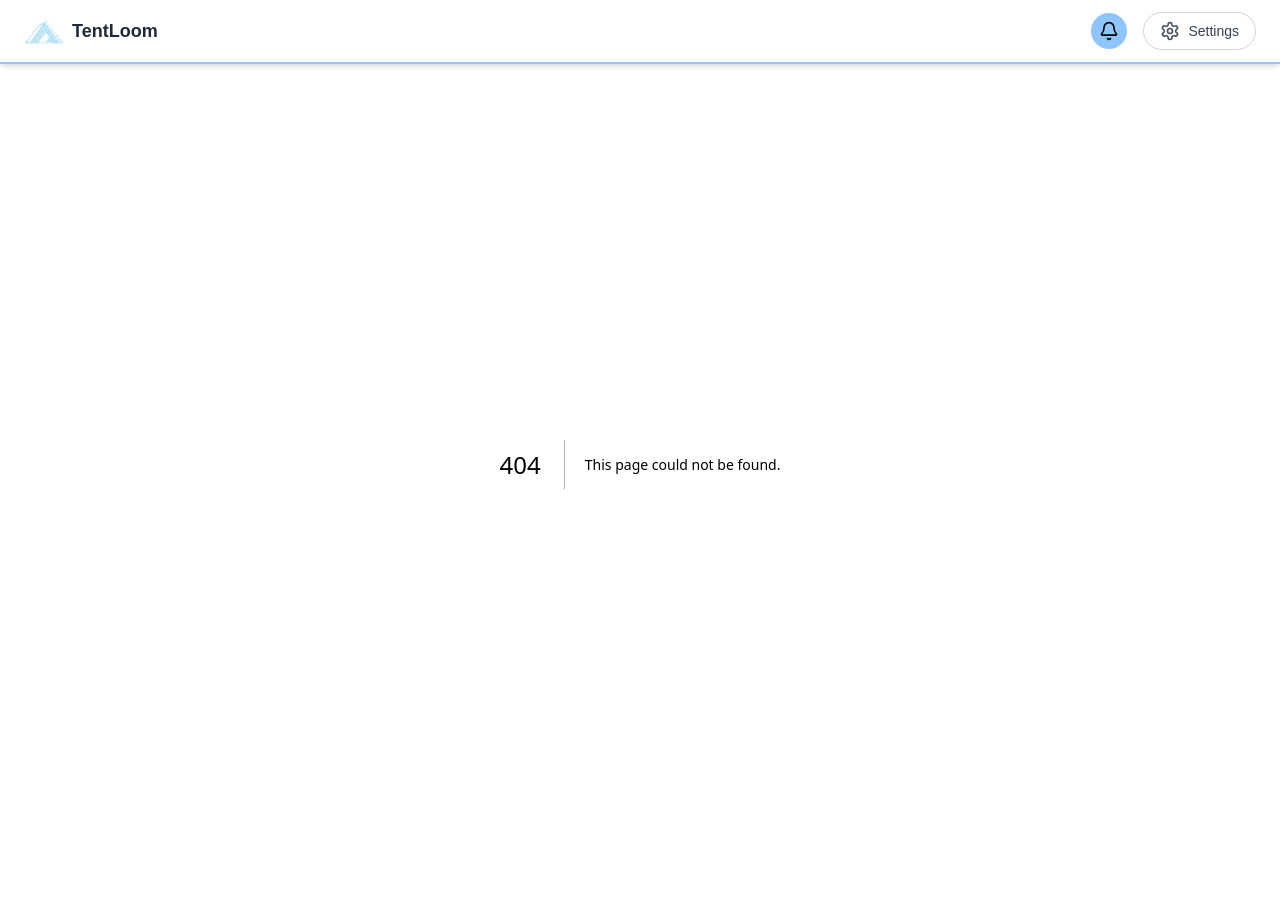
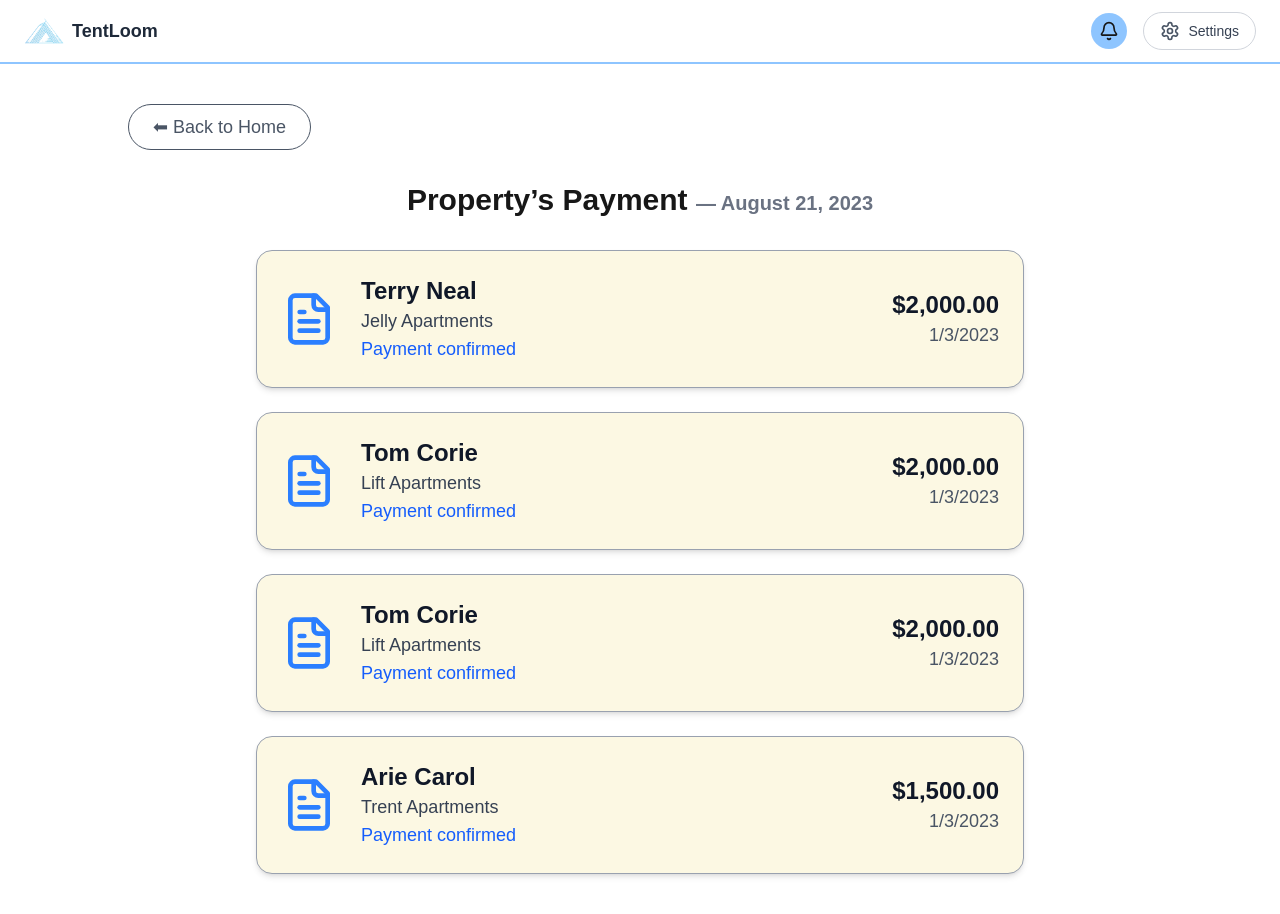
Before and after one commit to adnanfrd/Transaction-system, a Next.js app in the folder admin/: page /payment-overview/property-payments in a window 1280 px wide. Before the commit this address had no page. Before the commit the page ends 864 px from the top, so only its background shows below. Built offline with nearby package versions, Linux system fonts and the light colour scheme.

Commit message:
create property and tenenant payment pages

```diff
--- /dev/null
+++ b/admin/src/app/payment-overview/property-payments/page.tsx
@@ -0,0 +1,12 @@
+import PropertyPayment from '@/subComponents/PropertyPayment'
+import React from 'react'
+
+const page = () => {
+  return (
+    <div>
+        <PropertyPayment/>
+    </div>
+  )
+}
+
+export default page
--- /dev/null
+++ b/admin/src/app/payment-overview/tenants-payments/page.tsx
@@ -0,0 +1,12 @@
+import TenantPayment from '@/subComponents/TenantPayment'
+import React from 'react'
+
+const page = () => {
+  return (
+    <div>
+        <TenantPayment/>
+    </div>
+  )
+}
+
+export default page
--- a/admin/src/components/MembershipForm.tsx
+++ b/admin/src/components/MembershipForm.tsx
@@ -85,7 +85,7 @@ const MembershipForm: FC = () => {
         </button>
 
         <Link href="/membership-subscription/generate-lease" className="w-full cursor-pointer">
-          <button className="w-full flex items-center justify-center gap-2 bg-blue-400 text-white px-4 py-2 rounded-full text-sm font-medium hover:bg-blue-500">
+          <button className="w-full flex items-center cursor-pointer justify-center gap-2 bg-blue-400 text-white px-4 py-2 rounded-full text-sm font-medium hover:bg-blue-500">
             <FileText className="w-4 h-4" /> Generate lease
           </button>
         </Link>
--- a/admin/src/components/PaymentOverview.tsx
+++ b/admin/src/components/PaymentOverview.tsx
@@ -2,36 +2,40 @@ import Link from "next/link";
 
 const PaymentOverview = () => {
   return (
-    <div className="min-h-screen flex flex-col items-center bg-white p-6">
-      <div className="w-full max-w-4xl flex justify-between items-center mb-6">
+    <div className="min-h-screen flex flex-col items-center bg-white p-10">
+      <div className="w-full max-w-4xl flex justify-between items-center mb-8">
         <Link
           href="/"
-          className="flex items-center text-gray-600 border rounded-full px-4 py-2 text-sm hover:bg-gray-100"
+          className="flex items-center text-gray-600 border rounded-full px-6 py-3 text-lg hover:bg-gray-100"
         >
           ⬅ Back to home
         </Link>
 
-        <div className="flex gap-3">
-          <button className="border border-gray-400 rounded-full px-4 py-2 text-sm hover:bg-gray-100">
+        <div className="flex gap-4">
+          <button className="border border-gray-400 rounded-full px-6 py-3 text-lg hover:bg-gray-100">
             Payment overview
           </button>
-          <button className="border border-gray-400 rounded-full px-4 py-2 text-sm hover:bg-gray-100">
+          <button className="border border-gray-400 rounded-full px-6 py-3 text-lg hover:bg-gray-100">
             Chats
           </button>
         </div>
       </div>
 
-      <h1 className="text-xl font-semibold text-center mb-6">
-        Super Admin <span className="text-gray-500">— August 21, 2023</span>
+      <h1 className="text-2xl font-semibold text-center mb-8">
+        Super Admin <span className="text-gray-500 text-lg">— August 21, 2023</span>
       </h1>
 
-      <div className="flex gap-6">
-        <button className="bg-blue-500 text-white px-6 py-3 rounded-lg text-sm shadow-md hover:bg-blue-600">
-          Property's Payments
+      <div className="flex gap-8">
+      <Link href="/payment-overview/property-payments">
+        <button className="bg-blue-500 text-white cursor-pointer px-10 py-6 rounded-lg text-lg shadow-md hover:bg-blue-600">
+         Property's Payments
         </button>
-        <button className="bg-blue-500 text-white px-6 py-3 rounded-lg text-sm shadow-md hover:bg-blue-600">
+        </Link>
+       <Link href="/payment-overview/tenants-payments">
+       <button className="bg-blue-500 cursor-pointer text-white px-10 py-6 rounded-lg text-lg shadow-md hover:bg-blue-600">
           Tenant's Payments
         </button>
+       </Link>
       </div>
     </div>
   );
--- /dev/null
+++ b/admin/src/subComponents/PropertyPayment.tsx
@@ -0,0 +1,76 @@
+import Link from "next/link";
+import { FileText } from "lucide-react";
+
+const payments = [
+  {
+    name: "Terry Neal",
+    property: "Jelly Apartments",
+    amount: "$2,000.00",
+    status: "Payment confirmed",
+    date: "1/3/2023",
+  },
+  {
+    name: "Tom Corie",
+    property: "Lift Apartments",
+    amount: "$2,000.00",
+    status: "Payment confirmed",
+    date: "1/3/2023",
+  },
+  {
+    name: "Tom Corie",
+    property: "Lift Apartments",
+    amount: "$2,000.00",
+    status: "Payment confirmed",
+    date: "1/3/2023",
+  },
+  {
+    name: "Arie Carol",
+    property: "Trent Apartments",
+    amount: "$1,500.00",
+    status: "Payment confirmed",
+    date: "1/3/2023",
+  },
+];
+
+const PropertyPayment = () => {
+  return (
+    <div className="min-h-screen flex flex-col items-center bg-white p-10">
+      <div className="w-full max-w-5xl flex justify-between items-center mb-8">
+        <Link
+          href="/"
+          className="flex items-center text-gray-600 border rounded-full px-6 py-2 text-lg hover:bg-gray-100"
+        >
+          ⬅ Back to Home
+        </Link>
+      </div>
+
+      <h1 className="text-3xl font-semibold text-center mb-8">
+        Property’s Payment <span className="text-gray-500 text-xl">— August 21, 2023</span>
+      </h1>
+
+      <div className="w-full max-w-3xl space-y-6">
+        {payments.map((payment, index) => (
+          <div
+            key={index}
+            className="flex items-center justify-between bg-[#FCF8E3] p-6 rounded-2xl shadow-md border border-gray-400"
+          >
+            <div className="flex items-center gap-6">
+              <FileText className="w-14 h-14 text-blue-500" />
+              <div>
+                <h2 className="text-2xl font-semibold text-gray-900">{payment.name}</h2>
+                <p className="text-lg text-gray-700">{payment.property}</p>
+                <p className="text-blue-600 text-lg font-medium">{payment.status}</p>
+              </div>
+            </div>
+            <div className="text-right">
+              <p className="text-2xl font-bold text-gray-900">{payment.amount}</p>
+              <p className="text-lg text-gray-600">{payment.date}</p>
+            </div>
+          </div>
+        ))}
+      </div>
+    </div>
+  );
+};
+
+export default PropertyPayment;
--- /dev/null
+++ b/admin/src/subComponents/TenantPayment.tsx
@@ -0,0 +1,81 @@
+import Link from "next/link";
+import { FileText } from "lucide-react";
+
+const payments = [
+  {
+    property: "City Apartments",
+    aptNumber: "225",
+    tenant: "Terry Cosie",
+    amount: "$1,500.00",
+    status: "Payment confirmed",
+    date: "09/3/2023",
+  },
+  {
+    property: "Jelly Apartments",
+    aptNumber: "225",
+    tenant: "Amanda John",
+    amount: "$1,400.00",
+    status: "Payment confirmed",
+    date: "10/2/2023",
+  },
+  {
+    property: "Trent Apartments",
+    aptNumber: "225",
+    tenant: "Tom Corie",
+    amount: "$2,000.00",
+    status: "Payment confirmed",
+    date: "11/3/2023",
+  },
+  {
+    property: "Lift Apartments",
+    aptNumber: "225",
+    tenant: "Arie Carol",
+    amount: "$1,500.00",
+    status: "Payment confirmed",
+    date: "12/3/2023",
+  },
+];
+
+const TenantPayment = () => {
+  return (
+    <div className="min-h-screen flex flex-col items-center bg-white p-10">
+      <div className="w-full max-w-5xl flex justify-between items-center mb-8">
+        <Link
+          href="/"
+          className="flex items-center text-gray-600 border rounded-full px-8 py-2 text-lg hover:bg-gray-100"
+        >
+          ⬅ Back to Home
+        </Link>
+      </div>
+
+      <h1 className="text-3xl font-semibold text-center mb-8">
+        Tenant’s Payment <span className="text-gray-500 text-xl">— August 21, 2023</span>
+      </h1>
+
+      <div className="w-full max-w-3xl space-y-6">
+        {payments.map((payment, index) => (
+          <div
+            key={index}
+            className="flex items-center justify-between bg-[#FCF8E3] p-6 rounded-2xl shadow-md border border-gray-400"
+          >
+            <div className="flex items-center gap-6">
+              <FileText className="w-14 h-14 text-blue-500" />
+              <div>
+                <h2 className="text-2xl font-semibold text-gray-900">{payment.property}</h2>
+                <p className="text-lg text-gray-700">Apt# {payment.aptNumber}</p>
+                <p className="text-lg text-gray-700">{payment.tenant}</p>
+                <p className="text-blue-600 text-lg font-medium">{payment.status}</p>
+              </div>
+            </div>
+            <div className="text-right">
+              <p className="text-2xl font-bold text-gray-900">{payment.amount}</p>
+              <p className="text-lg text-gray-600">{payment.date}</p>
+            </div>
+          </div>
+        ))}
+      </div>
+    </div>
+  );
+};
+
+export default TenantPayment;
```
